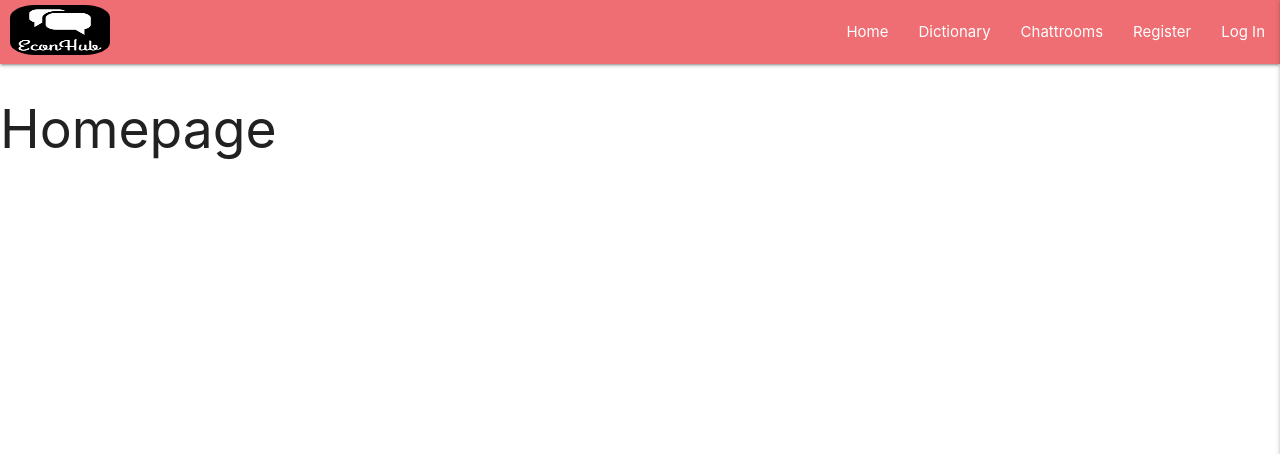
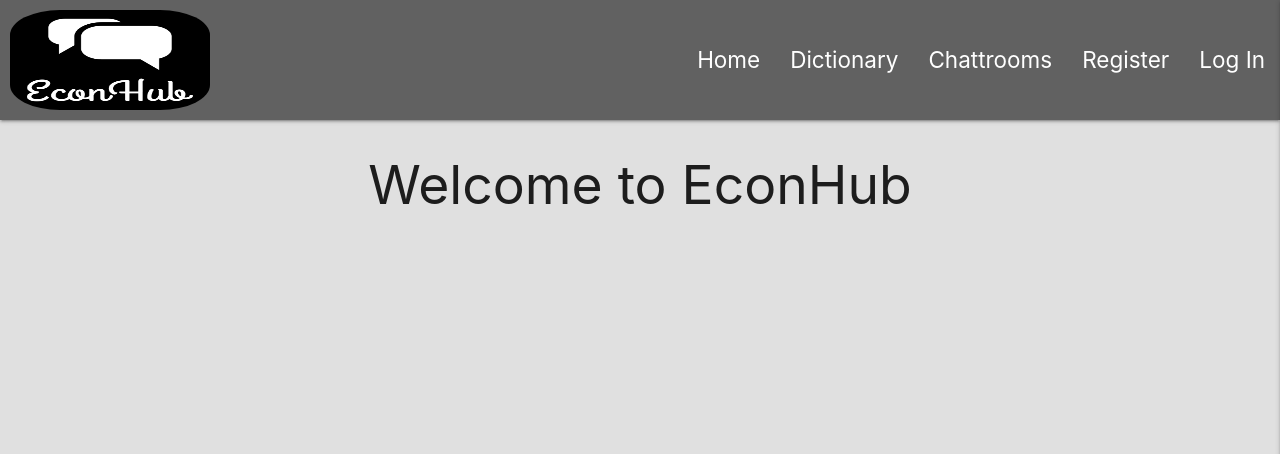
Before and after one commit to 92an/third-milestone-project, a Flask app: page / in a window 1280 px wide. Shown: the top 454 px of the page. Run offline with Flask 2, Linux system fonts and the light colour scheme; some libraries are stand-ins or nearby versions.

Commit message:
general nav styling and body color chosen

```diff
--- a/static/css/style.css
+++ b/static/css/style.css
@@ -1,7 +1,31 @@
-.econ-logo{
-    height: 50px;
-    width: 100px;
+/* general styles */
+
+
+
+/* Navigation bar */
+
+.nav-wrapper {
+    height: 120px !important;
+    line-height: 120px;
+}
+
+.nav-wrapper ul li a {
+    font-size: 1.5em;
+}
+
+.econ-logo {
+    height: 100px;
+    width: 200px;
     margin-left: 10px;
-    margin-top: 5px;
+    margin-top: 10px;
     border-radius: 25%;
 }
+
+#title {
+    margin-bottom: 0;
+    margin-left: 230px;
+    padding: 5px;
+    position: absolute;
+}
+
+/* Footer */
--- a/templates/base.html
+++ b/templates/base.html
@@ -9,14 +9,15 @@
     <link rel="stylesheet" href="https://cdnjs.cloudflare.com/ajax/libs/materialize/1.0.0/css/materialize.min.css" type="text/css">
     <title>Dictionary</title>
 </head>
-<body>
+<body class="grey lighten-2">
 
     <header>
         <!-- main navbar for desktop / tablet -->
-        <nav class="nav-extended">
+        <nav class="nav-extended grey darken-2">
             <div class="nav-wrapper">
-            <a href="#!" class="brand-logo"><img src="{{ url_for('static', filename = 'img/logo.jpg') }}" alt="logo" class="econ-logo"></a>
+            <a href="#!"><img src="{{ url_for('static', filename = 'img/logo.jpg') }}" alt="logo" class="brand-logo econ-logo"></a>
             <a href="#" data-target="mobile-demo" class="sidenav-trigger right"><i class="fas fa-bars"></i></a>
+            <!-- <h2 class="hide-on-small-only hide-on-med-only" id="title">EconHub</h2> -->
             <ul class="right hide-on-med-and-down">
                 <li><a href="#">Home</a></li>
                 <li><a href="#">Dictionary</a></li>
--- a/templates/homepage.html
+++ b/templates/homepage.html
@@ -2,6 +2,6 @@
 
 {% block content %}
 
-    <h2>Homepage</h2>
+    <h2 class="center-align">Welcome to EconHub</h2>
 
 {% endblock %}
```
